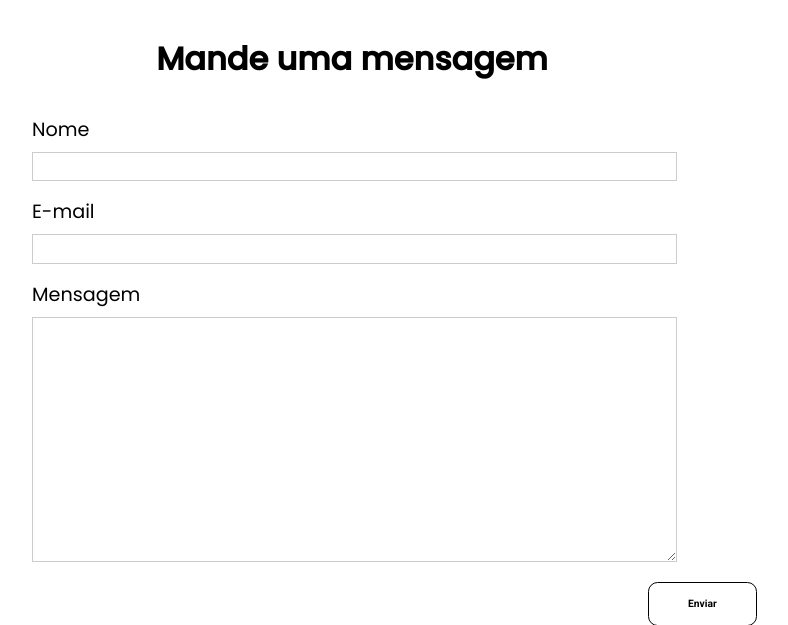
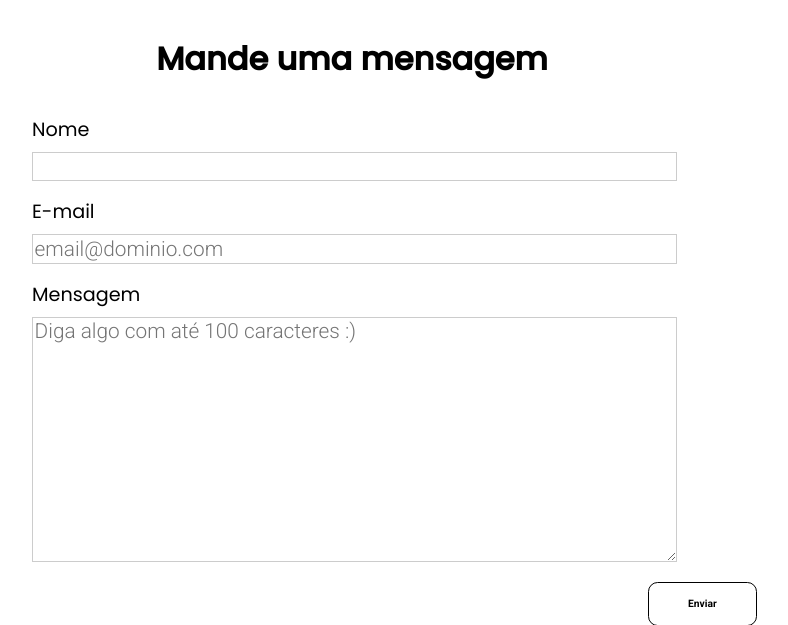
Before and after one commit to lucasmbrute2/Projetos, a Flask app: page / in a window 1280 px wide. Shown: the part 3524-4149 px from the top of the page, without its empty margins (288-1076 px from the left). Run offline with Flask 2, Linux system fonts and the light colour scheme; some web fonts are replaced.

Commit message:
Projeto Portfólio

```diff
--- a/Portfólio/templates/index.html
+++ b/Portfólio/templates/index.html
@@ -163,10 +163,10 @@
                 <input id="nome" name="nome" type="text">
 
                 <label for="email">E-mail</label>
-                <input id="email" name="email" type="email">
+                <input id="email" name="email" type="email" placeholder="email@dominio.com">
 
                 <label for="mensagem">Mensagem</label>
-                <textarea name="mensagem" id="mensagem" cols="50" rows="10"></textarea>
+                <textarea name="mensagem" id="mensagem" placeholder = "Diga algo com até 100 caracteres :)"cols="50" rows="10"></textarea>
 
 
                 <button type="submit" id="enviar">Enviar</button>
```
